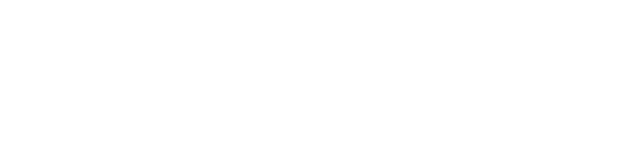
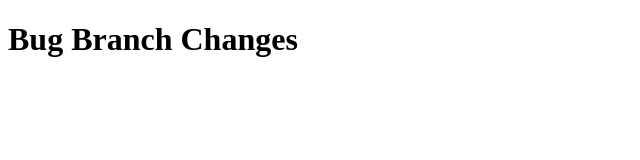
Before and after one commit to KISHORE-K18/GIT, a plain HTML site: page index.html in a window 1280 px wide. Shown: the whole page, without its empty margins (0-640 px from the left). Drawn offline with Linux system fonts and the light colour scheme.

Commit message:
RCB RCB Printing

```diff
--- a/index.html
+++ b/index.html
@@ -6,6 +6,7 @@
   <title>Git course
 
   </title>
+  <h1>Bug Branch Changes</h1>
 </head>
 <body>
 
```
Also changed, not shown: index.js (+6 -1 lines).
